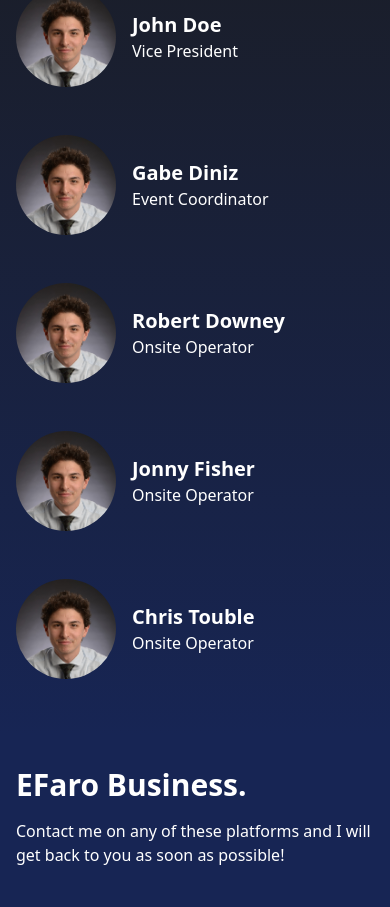
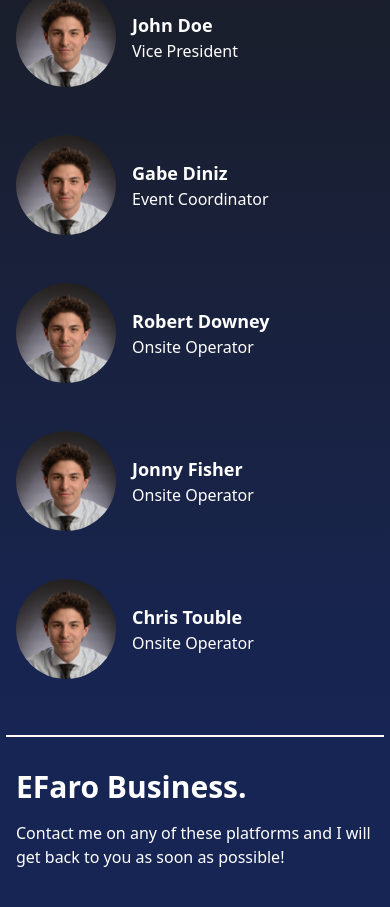
Before and after one commit to GabeDiniz/efaro-business, a React (Create React App) app: page / in a window 390 px wide. Shown: the part 3922-4829 px from the top of the page. Built offline with nearby package versions, Linux system fonts and the light colour scheme.

Commit message:
Update: footer and ourTeam styling

```diff
--- a/src/components/Footer.jsx
+++ b/src/components/Footer.jsx
@@ -4,6 +4,7 @@ import { FaFacebookSquare, FaInstagram, FaLinkedin } from "react-icons/fa";
 const Footer = () => {
   return (
     <footer className="w-full text-white bg-blue-950">
+      <div className="w-[97%] border-b-2 border-white mx-auto" />
       <div className="max-w-[1240px] mx-auto grid md:grid-cols-1 py-8 px-4 md:px-10">
         <h1 className="w-full text-3xl font-bold text-white">
           EFaro Business.
--- a/src/components/OurTeam.jsx
+++ b/src/components/OurTeam.jsx
@@ -35,7 +35,7 @@ const OurTeam = () => {
                 alt="teamMember"
               />
               <div className="flex flex-col ml-4 text-white">
-                <h1 className="md:text-2xl sm:text-lg text-xl font-bold">
+                <h1 className="md:text-2xl sm:text-xl text-lg font-bold">
                   {name}
                 </h1>
                 <h2 className="">{position[index]}</h2>
```
